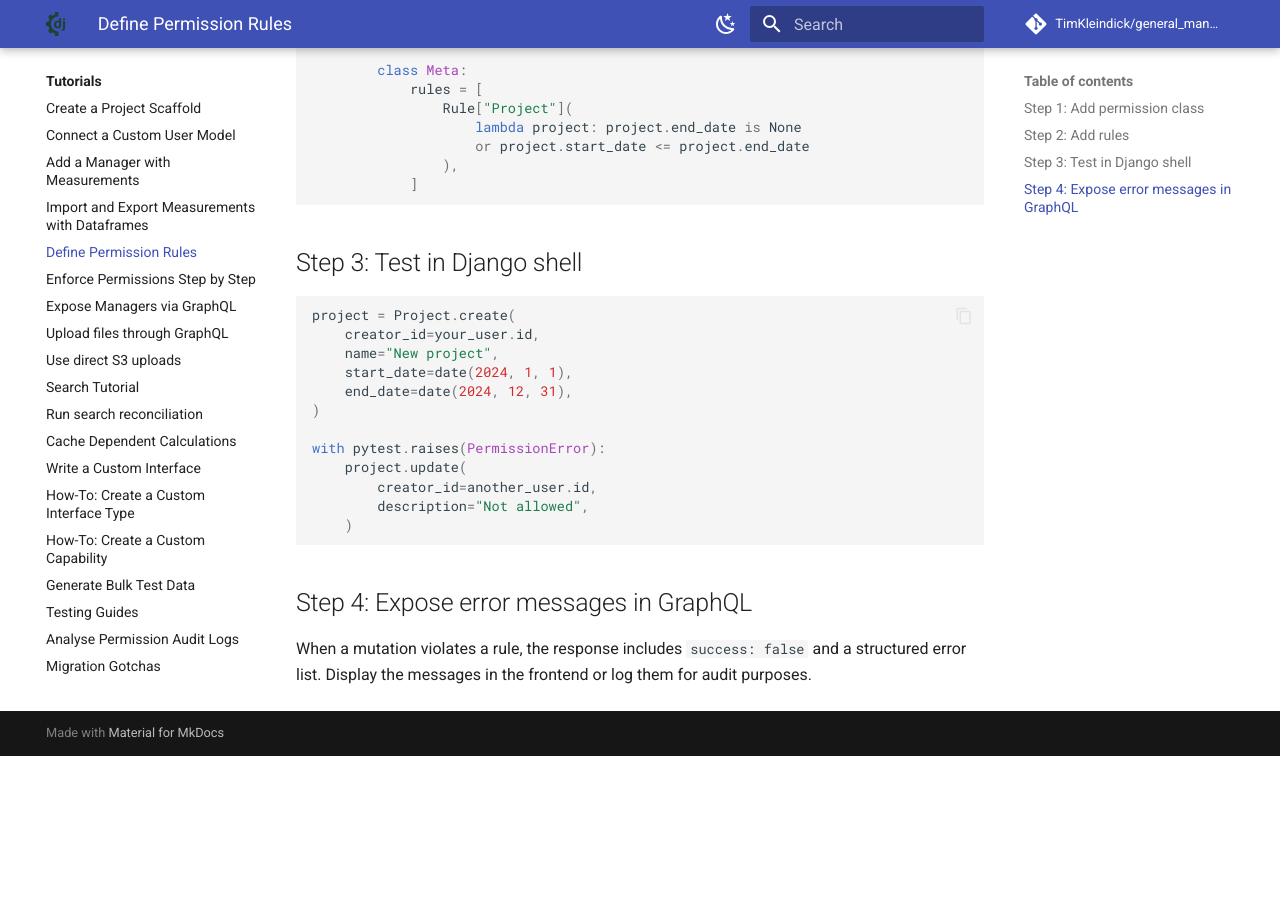
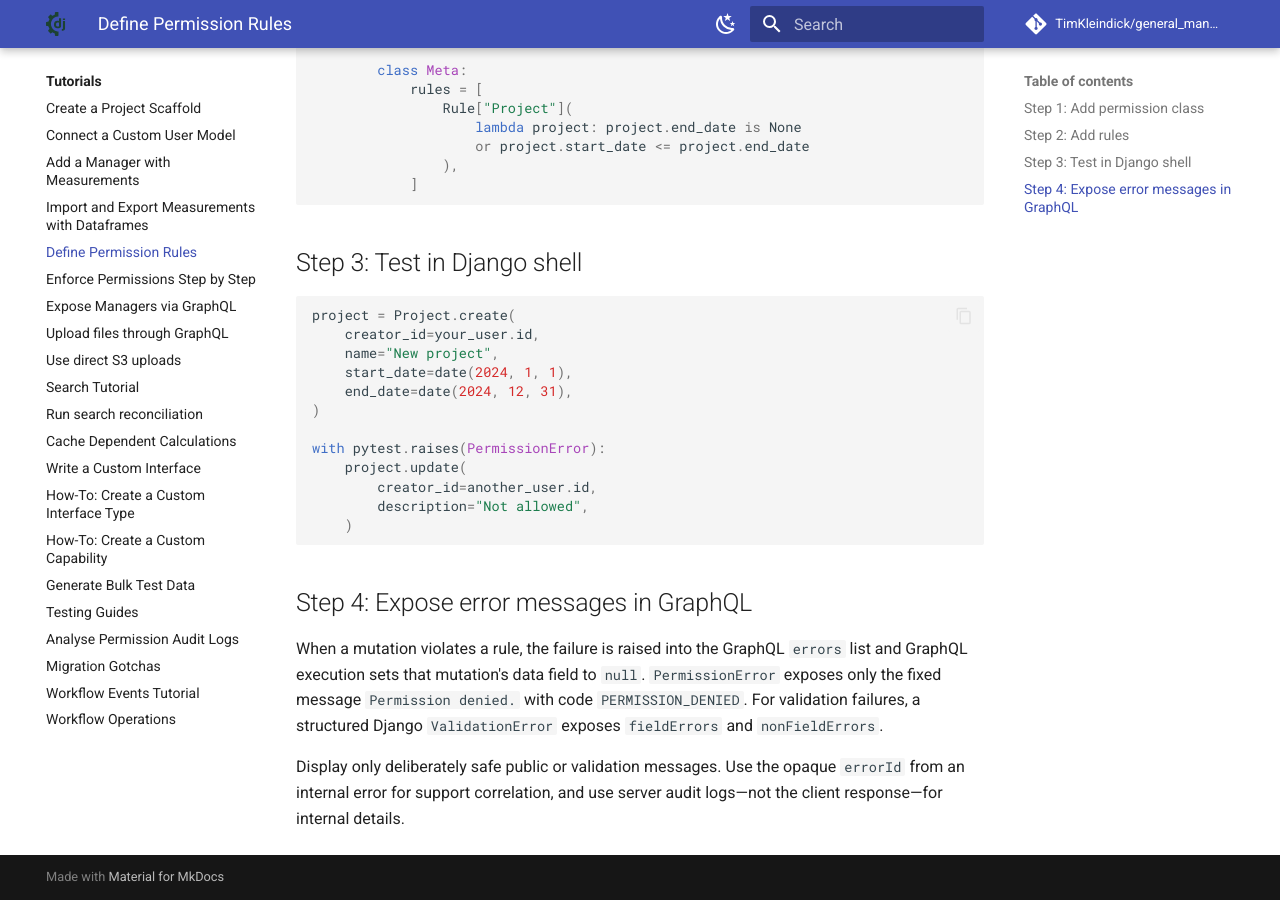
Before and after one commit to TimKleindick/general_manager, an MkDocs documentation site: the page built from docs/howto/add_permission_rule.md, in a window 1280 px wide and 900 px high, scrolled down 885 px. Built offline with MkDocs 1.6.1 and Material for MkDocs 9.7.7, drawn with Linux system fonts in a browser that asks for light colours; comment, search, counter and statistics services are not loaded; before the commit the page ends 1641 px from its top, so only the background shows below that.

Commit message:
docs: correct GraphQL mutation failure semantics

```diff
--- a/docs/howto/add_permission_rule.md
+++ b/docs/howto/add_permission_rule.md
@@ -63,4 +63,12 @@
 
 ## Step 4: Expose error messages in GraphQL
 
-When a mutation violates a rule, the response includes `success: false` and a structured error list. Display the messages in the frontend or log them for audit purposes.
+When a mutation violates a rule, the failure is raised into the GraphQL `errors`
+list and GraphQL execution sets that mutation's data field to `null`.
+`PermissionError` exposes only the fixed message `Permission denied.` with code
+`PERMISSION_DENIED`. For validation failures, a structured Django
+`ValidationError` exposes `fieldErrors` and `nonFieldErrors`.
+
+Display only deliberately safe public or validation messages. Use the opaque
+`errorId` from an internal error for support correlation, and use server audit
+logs—not the client response—for internal details.
```
Also changed, not shown: docs/howto/expose_via_graphql.md (+4 -2 lines), 1 other file.
